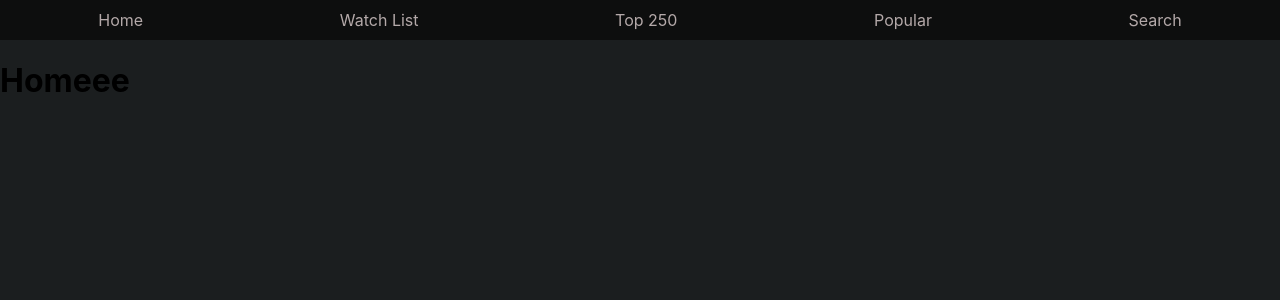
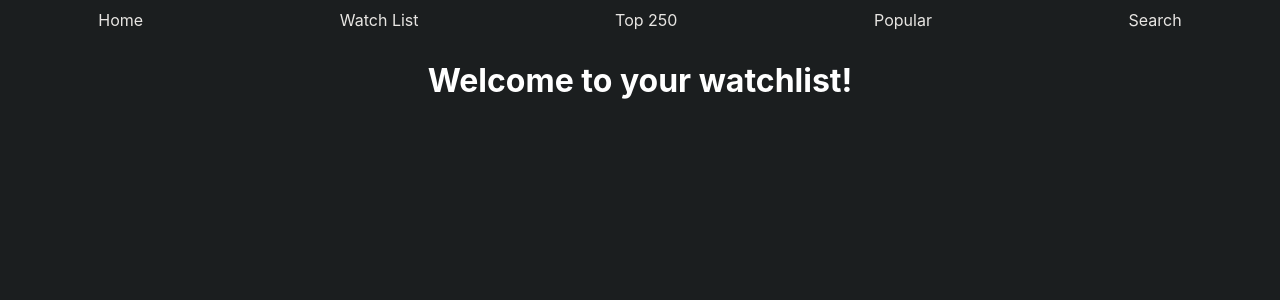
Before and after one commit to sakusanpuwan/film-watch-list, a React (Create React App) app: page / in a window 1280 px wide. Shown: the top 300 px of the page. Built offline with nearby package versions, Linux system fonts and the light colour scheme; no server answers.

Commit message:
added CSS styling to home page

```diff
--- a/package.json
+++ b/package.json
@@ -6,6 +6,7 @@
     "@testing-library/jest-dom": "^5.16.5",
     "@testing-library/react": "^13.4.0",
     "@testing-library/user-event": "^13.5.0",
+    "firebase": "^9.14.0",
     "react": "^18.2.0",
     "react-dom": "^18.2.0",
     "react-router-dom": "^6.4.3",
--- a/src/App.css
+++ b/src/App.css
@@ -4,6 +4,8 @@
 
 .home-container{
   height: 100vh;
+  text-align: center;
+  color: white;
 }
 
 .navbar{
@@ -17,13 +19,13 @@
     position: sticky;
     top: 0;
     z-index: 999;
-    background-color: #0D0E0E;
+    background-color:  #1B1E1F;
 }
 
 
 .navbar li a{
     display: block;
-    color: rgb(180, 169, 169);
+    color: #E8E6E3;
     text-align: center;
     text-decoration: none;
     padding: 10px;
@@ -138,11 +140,12 @@
     margin-top: 4.5%;
   }
 
-  .close-pop-up{
+  .close-pop-up-btn{
     position: absolute;
-    top: 10px;
+    top: 13px;
     right: 10px;
-    padding: 5px 7px;
+    padding: 5px 5px;
+    cursor: pointer;
   }
 
   body.active-modal {
@@ -218,12 +221,11 @@
   }
 
   .pop-up-genres h4{
-    padding: 5px;
+    padding: 7px;
     margin-right: 0.25rem;
     margin-top: 15px;
-    background-color: rgb(109, 89, 199);
+    background-color: rgb(196, 77, 77);
     border-radius: 5px;
-    border: 2px solid black;
   }
 
   .pop-up-money h4{
@@ -231,7 +233,6 @@
     margin-right: 0.25rem;
     background-color: green;
     border-radius: 5px;
-    border: 2px solid black;
   }
 
 
@@ -272,13 +273,13 @@
     padding: 10px;
     text-align: center;
     display: block;
-    height: 100vh;
+    min-height: 100vh;
   }
 
   .search-bar{
     border-radius: 4px;
     background-color: #181A1B;
-    color: #90908F;
+    color: #E8E6E3;
     padding: 5px;
     margin-right: 5px;
     border: none;
@@ -291,7 +292,7 @@
   .search-submit-btn{
     padding: 5px;
     background-color: rgb(90, 18, 18);
-    color: #90908F;
+    color: #E8E6E3;
     cursor: pointer;
     border: none;
 
--- a/src/components/Home.js
+++ b/src/components/Home.js
@@ -2,7 +2,8 @@ const Home = () => {
 
     return(
         <div className="home-container">
-            <h1>Homeee</h1>
+            <h1>Welcome to your watchlist!</h1>
+
         </div>
     )
 }
--- a/src/components/MoviePopUp.js
+++ b/src/components/MoviePopUp.js
@@ -83,7 +83,7 @@ const MoviePopUp = ({movie,togglePopUp}) => {
                                 </div>
                             </div>
                             <button className='pop-up-btn'>Add to watchlist!</button></div>
-                        <button className="close-pop-up" onClick={togglePopUp}>X</button>
+                        <button className="close-pop-up-btn" onClick={togglePopUp}>❌</button>
                     </div>
                 </div>
         ) : null}
```
Also changed, not shown: 1 other file (tests, documents, lock files or other folders).
